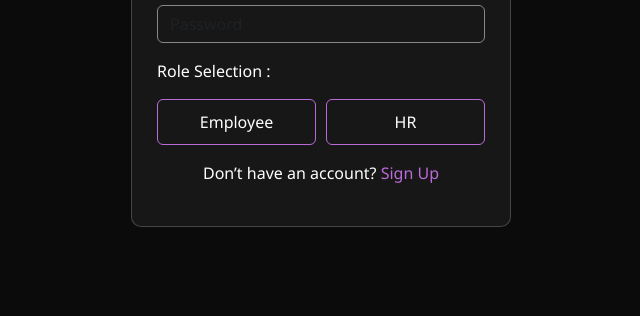
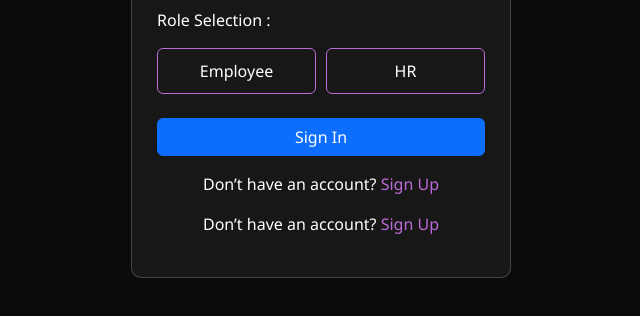
Before and after one commit to Dhyana2411/Odoo-Hackathon-, a plain HTML site: page my frontend/sign in.html in a window 1280 px wide. Shown: the part 356-672 px from the top of the page, without its empty margins (319-959 px from the left). Drawn offline with nearby package versions, Linux system fonts and the light colour scheme; files that its build step writes are made by us from their sources; files whose address does not match are found by name.

Commit message:
Add Sign In button to sign in page
Added a Sign In button to the authentication box.

```diff
--- a/my frontend/sign in.html
+++ b/my frontend/sign in.html
@@ -23,6 +23,14 @@
       <button class="role-btn" onclick="selectRole('Employee', this)">Employee</button>
       <button class="role-btn" onclick="selectRole('HR', this)">HR</button>
     </div>
+    <button class="btn btn-primary w-100 mt-2" onclick="signIn()">
+      Sign In
+    </button>
+
+    <p class="text-center mt-3">
+      Don’t have an account?
+      <a href="signup.html">Sign Up</a>
+    </p>
 
     <p class="text-center mt-3">
       Don’t have an account?
```
